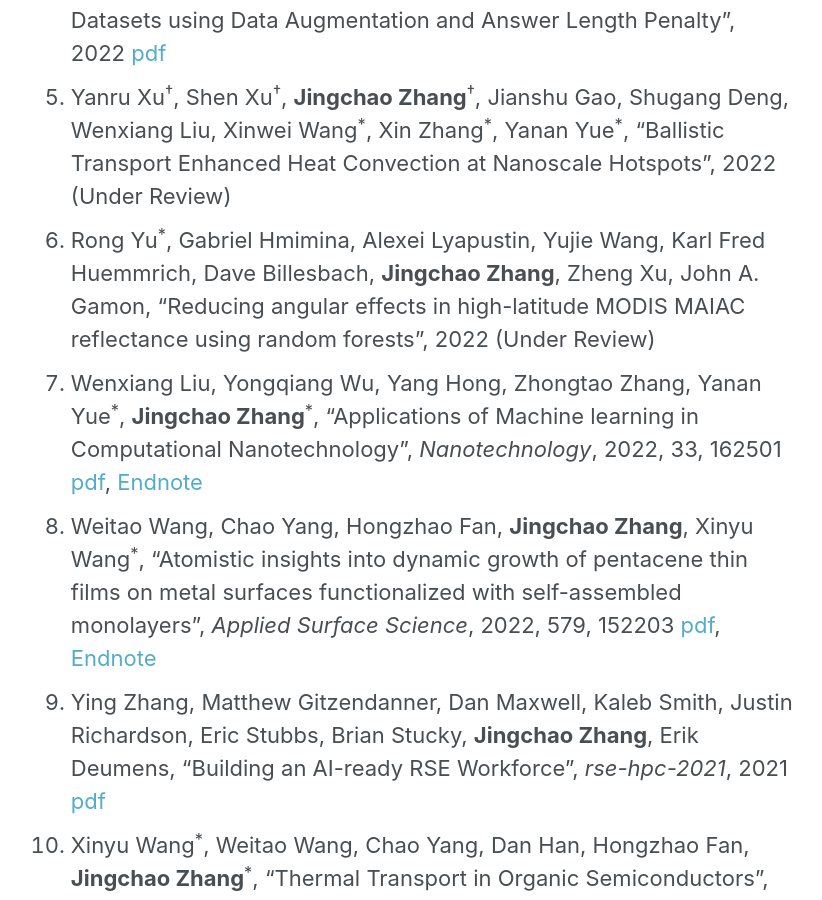
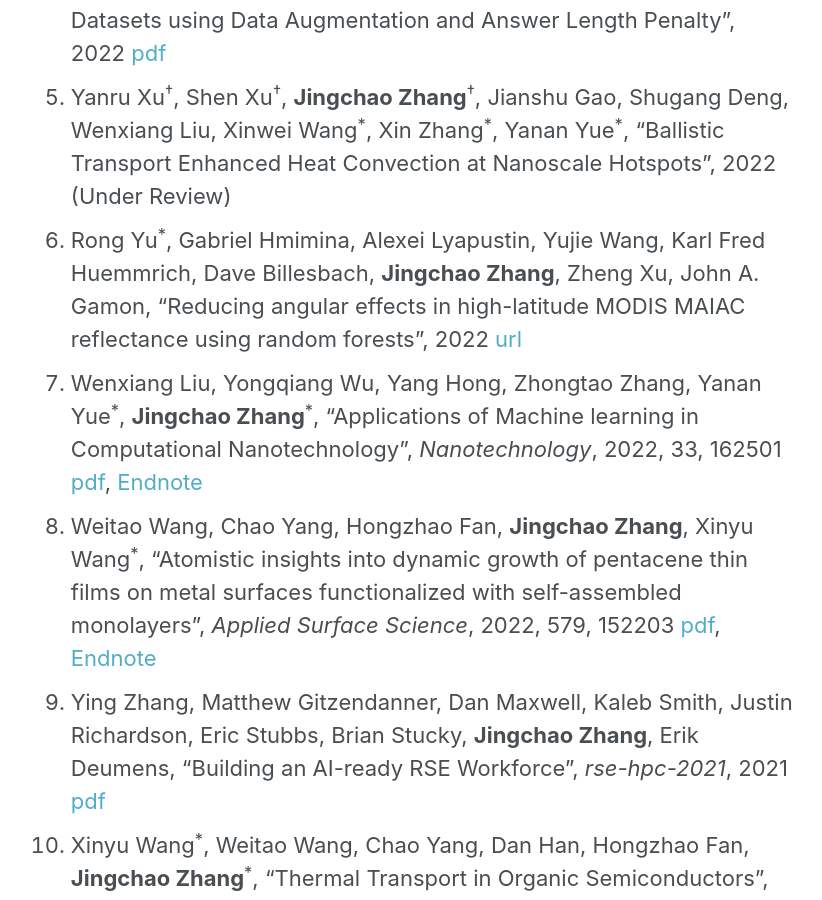
Before and after one commit to JingchaoZhang/JingchaoZhang.github.io, a Jekyll site: the page built from _pages/publications.md, in a window 1280 px wide and 900 px high, scrolled down 682 px. Shown: the whole window, without its empty margins (253-1075 px from the left). Built offline with Jekyll 4.4.1, drawn with Linux system fonts in a browser that asks for light colours.

Commit message:
Update publications.md

```diff
--- a/_pages/publications.md
+++ b/_pages/publications.md
@@ -12,7 +12,7 @@ author_profile: false
 3. Wenxiang Liu, Yang Hong, **Jingchao Zhang**<sup>\*</sup>, Yanan Yue<sup>\*</sup>, "Anisotropic Thermal Transport in Twisted Bilayer Graphene", 2022 (Under Review)
 4. **Jingchao Zhang**, Hongbo Miao, "Build Robust QA System with Small Datasets using Data Augmentation and Answer Length Penalty", 2022 [pdf](http://web.stanford.edu/class/cs224n/reports/default_116631452.pdf)
 5. Yanru Xu<sup>†</sup>, Shen Xu<sup>†</sup>, **Jingchao Zhang**<sup>†</sup>, Jianshu Gao, Shugang Deng, Wenxiang Liu, Xinwei Wang<sup>\*</sup>, Xin Zhang<sup>\*</sup>, Yanan Yue<sup>\*</sup>, "Ballistic Transport Enhanced Heat Convection at Nanoscale Hotspots", 2022 (Under Review)
-6. Rong Yu<sup>\*</sup>, Gabriel Hmimina, Alexei Lyapustin, Yujie Wang, Karl Fred Huemmrich, Dave Billesbach, **Jingchao Zhang**, Zheng Xu, John A. Gamon, "Reducing angular effects in high-latitude MODIS MAIAC reflectance using random forests", 2022 (Under Review)
+6. Rong Yu<sup>\*</sup>, Gabriel Hmimina, Alexei Lyapustin, Yujie Wang, Karl Fred Huemmrich, Dave Billesbach, **Jingchao Zhang**, Zheng Xu, John A. Gamon, "Reducing angular effects in high-latitude MODIS MAIAC reflectance using random forests", 2022 [url](https://daac.ornl.gov/ABOVE/guides/ABoVE_MODIS_MAIAC_Reflectance.html)
 7. Wenxiang Liu, Yongqiang Wu, Yang Hong, Zhongtao Zhang, Yanan Yue<sup>\*</sup>, **Jingchao Zhang**<sup>\*</sup>, "Applications of Machine learning in Computational Nanotechnology", *Nanotechnology*, 2022, 33, 162501 [pdf](https://drive.google.com/file/d/11kVgmlZoAdcv5B4QQv3ypyRDAvrMspL2/view?usp=sharing), [Endnote](https://drive.google.com/uc?export=download&id=149XNnMukXKrD5R10Udy62xuzmvQDRd0X)
 8. Weitao Wang, Chao Yang, Hongzhao Fan, **Jingchao Zhang**, Xinyu Wang<sup>\*</sup>, "Atomistic insights into dynamic growth of pentacene thin films on metal surfaces functionalized with self-assembled monolayers", *Applied Surface Science*, 2022, 579, 152203 [pdf](https://drive.google.com/file/d/1qG2ANt7HqkCtuRKVIklhf_maoI1qu82Y/view?usp=sharing), [Endnote](https://drive.google.com/file/d/1CWCE4arXmf_isT5uzxvXZlHsfxSyYVRY/view?usp=sharing)
 9. Ying Zhang, Matthew Gitzendanner, Dan Maxwell, Kaleb Smith, Justin Richardson, Eric Stubbs, Brian Stucky, **Jingchao Zhang**, Erik Deumens, "Building	an	AI-ready	RSE	Workforce", *rse-hpc-2021*, 2021 [pdf](https://drive.google.com/file/d/1IjklU1u_ljwI2bPS1layoIgrZNkFdrjJ/view?usp=sharing)
```
